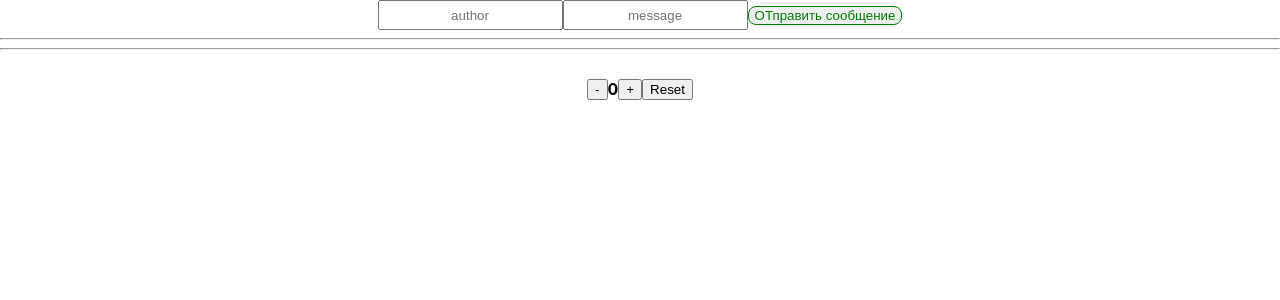
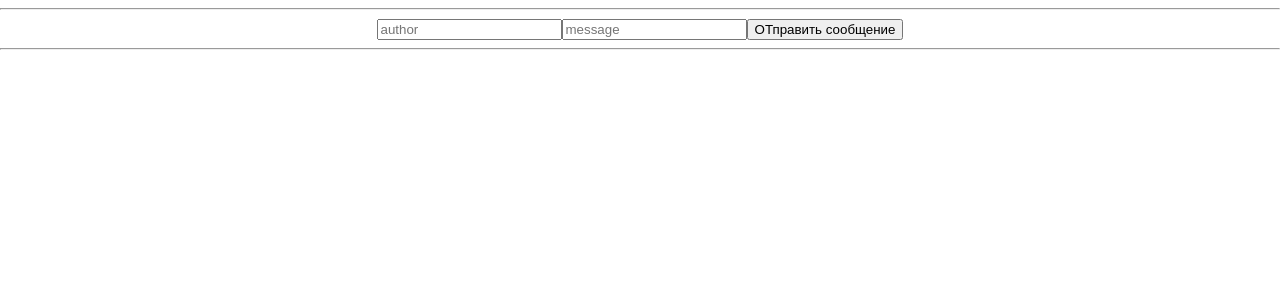
Before and after one commit to DeluxWebSite/homework-react, a React (Create React App) app: page / in a window 1280 px wide. Shown: the top 300 px of the page. Built offline with nearby package versions, Linux system fonts and the light colour scheme.

Commit message:
домашнее задание 2

```diff
--- a/src/App.js
+++ b/src/App.js
@@ -1,50 +1,65 @@
 import './App.css';
-import React, { useState, useRef } from "react";
+import React, { useState, useEffect } from "react";
 
 
 
 function App() {
-  const [state, setState] = useState(0);
-  const ref1 = useRef();
-  const ref2 = useRef();
-  const inputClear = (e) => {
-    ref1.current.value = ''
-    ref2.current.value = ''
-  }
-  const [obj, setObj] = useState([]);
+  const [author, setAuthor] = useState('');
+  const [text, setText] = useState('');
   const [messageList, setMessageList] = useState([]);
 
-  function change(name, e) {
-    setObj({ ...obj, [name]: e.target.value });
+  const handlerSubmit = (e) => {
+    e.preventDefault();
+    setMessageList(prevState => [...prevState, {
+      id: givLastId(prevState),
+      author: author,
+      text: text
+    }])
+    setAuthor('');
+    setText('');
   }
-  function addMessages() {
-    setMessageList([...messageList, obj]);
-    inputClear();
+
+  function givLastId(array) {
+    return array.length ? array[array.length - 1].id + 1 : 0
+  }
+
+  useEffect(() => {
+    setTimeout(() => {
+      botAnswer()
+    }, 3000)
+  }, [messageList])
+
+  function botAnswer() {
+    const lastAuthor = messageList[messageList.length - 1];
+    if (lastAuthor && lastAuthor.author) {
+      setMessageList(prevState => [...prevState, {
+        id: givLastId(prevState),
+        text: `Сообщение автора ${lastAuthor.author} отправлено`
+      }
+      ])
+    }
   }
 
   return (
     <div className='App' >
-      <input className='input-style' type="text" name="author" onChange={(e) => change('author', e)} placeholder='author' ref={ref1} />
-      <input className='input-style' type="text" name='message' onChange={(e) => change('message', e)} placeholder='message' ref={ref2} />
-      <button className='btn-input-style' onClick={addMessages} >ОТправить сообщение</button>
+      <hr />
+      <form action="#" onSubmit={handlerSubmit}>
+        <input value={author} onChange={(e) => setAuthor(e.target.value)} placeholder='author' />
+        <input value={text} onChange={(e) => setText(e.target.value)} placeholder='message' />
+        <button type='submit' >ОТправить сообщение</button>
+      </form>
       <hr />
       {
-        messageList.map((item) => {
+        messageList.map((message) => {
           return (
-            <div className="homework-style">
-              <p>Author : {item.author}</p>
-              <p>Message : {item.message}</p><br />
-            </div>
+            <div key={message.id} >
+              <p>Author : {message.author}</p>
+              <p>Message : {message.text}</p><br />
+            </div >
           )
         })
       }
-      <hr />
-      <div className='counter'>
-        <button onClick={() => setState(state - 1)}>-</button>
-        <h4>{state}</h4>
-        <button onClick={() => setState(state + 1)}>+</button>
-        <button onClick={(() => setState(0))}>Reset</button>
-      </div>
+
     </div >
   );
 }
```
